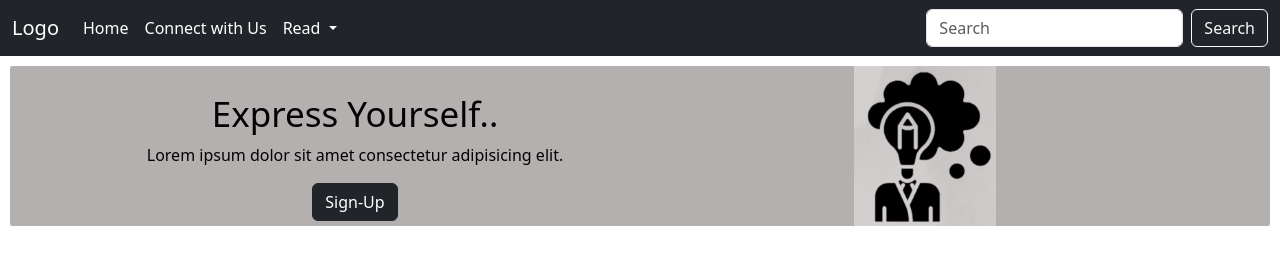
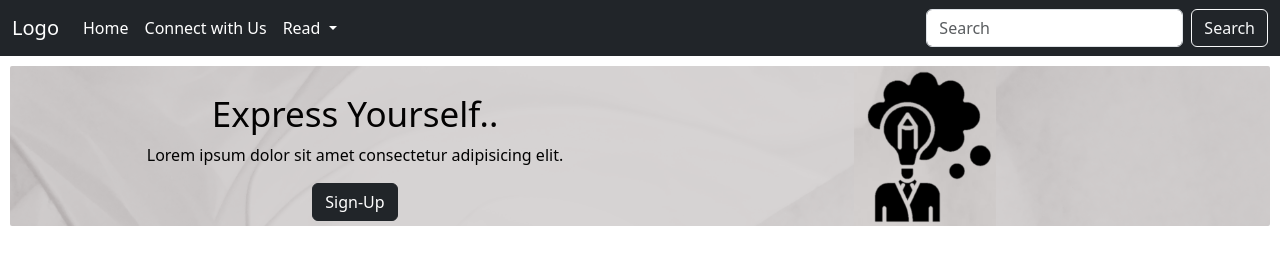
Before and after one commit to aarushi-verma/Blogging_Website, a website: page index.html in a window 1280 px wide. Shown: the top 276 px of the page. Drawn offline with nearby package versions, Linux system fonts and the light colour scheme.

Commit message:
Update style.css

```diff
--- a/style.css
+++ b/style.css
@@ -62,7 +62,7 @@
     margin-right: 20px;
   }
   .back-1 {
-    background:rgb(181, 176, 176) url("images/back-2.jpg");
+    background:rgb(181, 176, 176) url("back-2.jpg");
     background-size: cover;
     height: 10rem;
     background-blend-mode:soft-light;
```
